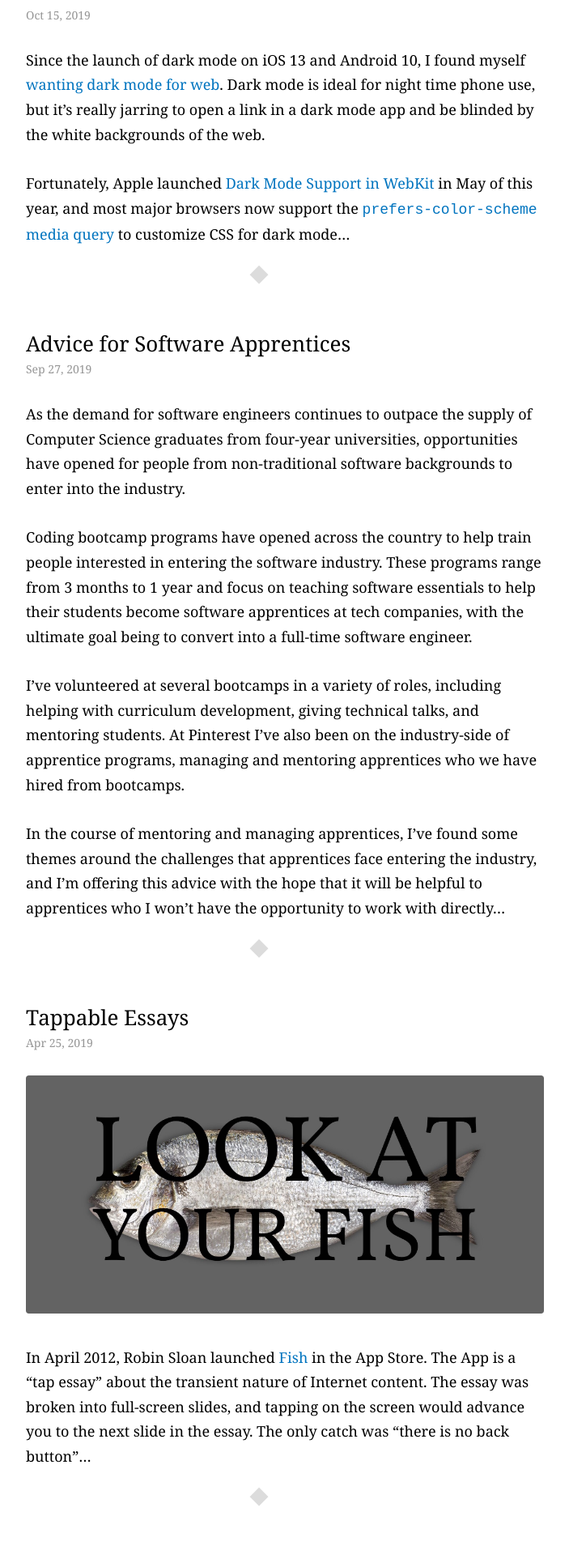
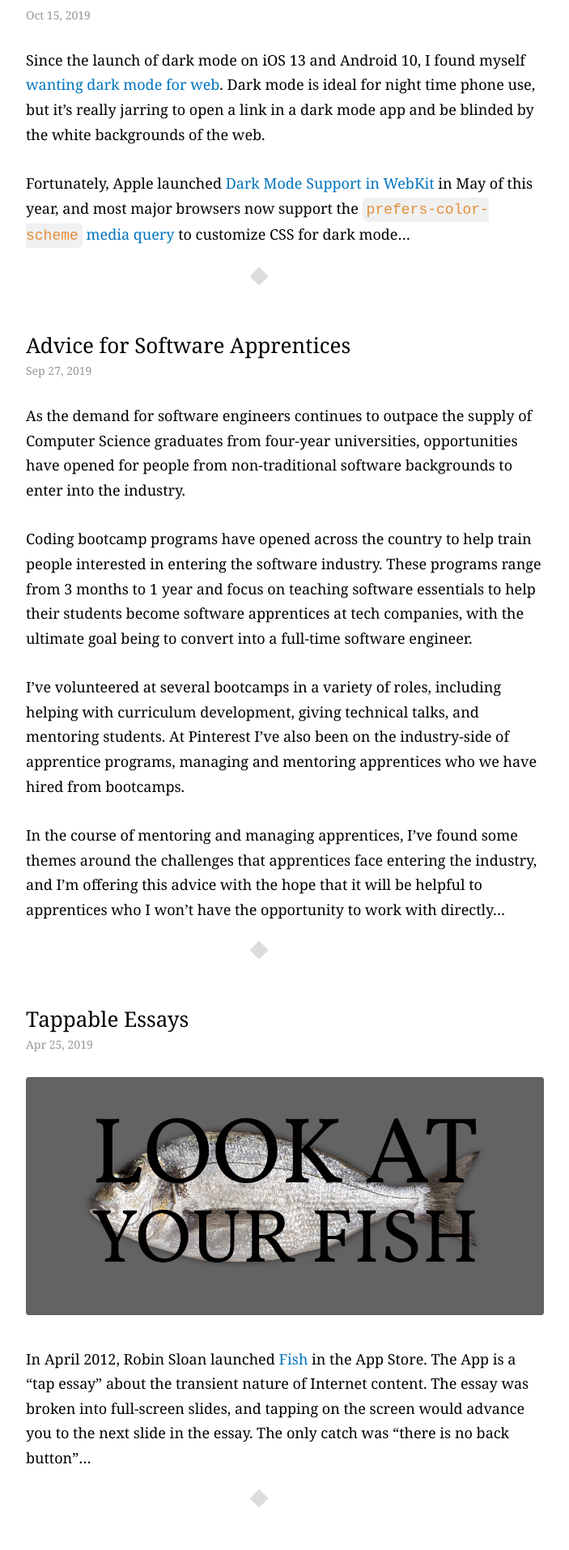
Before and after one commit to Donohue/donohue.github.io, a Jekyll site: the page built from index.md, in a window 1280 px wide. Shown: the part 2468-4382 px from the top of the page at 81% size, without its empty margins (288-991 px from the left). Built offline with Jekyll 4.4.1, drawn with Linux system fonts in a browser that asks for light colours; some web fonts are replaced; comment, search, counter and statistics services are not loaded.

Commit message:
CSS changes
Signed-off-by: Brian Donohue <brian@team.instapaper.com>

```diff
--- a/css/main.css
+++ b/css/main.css
@@ -83,6 +83,14 @@ twitter-widget {
     margin-right: auto;
 }
 
+code {
+    background-color: rgb(240, 240, 240);
+    background-color: var(--code-background-color);
+    border-radius: 5px;
+    padding: 5px;
+    color: rgb(227, 142, 57);
+}
+
 pre {
     overflow: auto;
     word-break: break-word;
@@ -90,9 +98,11 @@ pre {
     white-space: pre-wrap;
     line-height: 1.4;
     font-size: 16px;
-    background-color: rgb(240, 240, 240);
-    background-color: var(--code-background-color);
-    padding: 15px 20px;
+}
+
+pre code {
+    padding: 15px 20px !important;
+    color: var(--text-color);
 }
 
 blockquote {
@@ -155,14 +165,18 @@ figure {
     max-width: 640px;
 }
 
-p img, figure img {
+p img, figure img, li img {
     width: 100%;
     transition: all 200ms ease-out;
     opacity: var(--image-opacity);
 }
 
-p img:hover, p img:active, figure img:hover, figure img:active {
+p img:hover, p img:active, figure img:hover, figure img:active, li img:hover, li img:active {
     opacity: 1;
+}
+
+li img {
+    margin: 5px 0px;
 }
 
 .post-list .post p:last-of-type {
```
